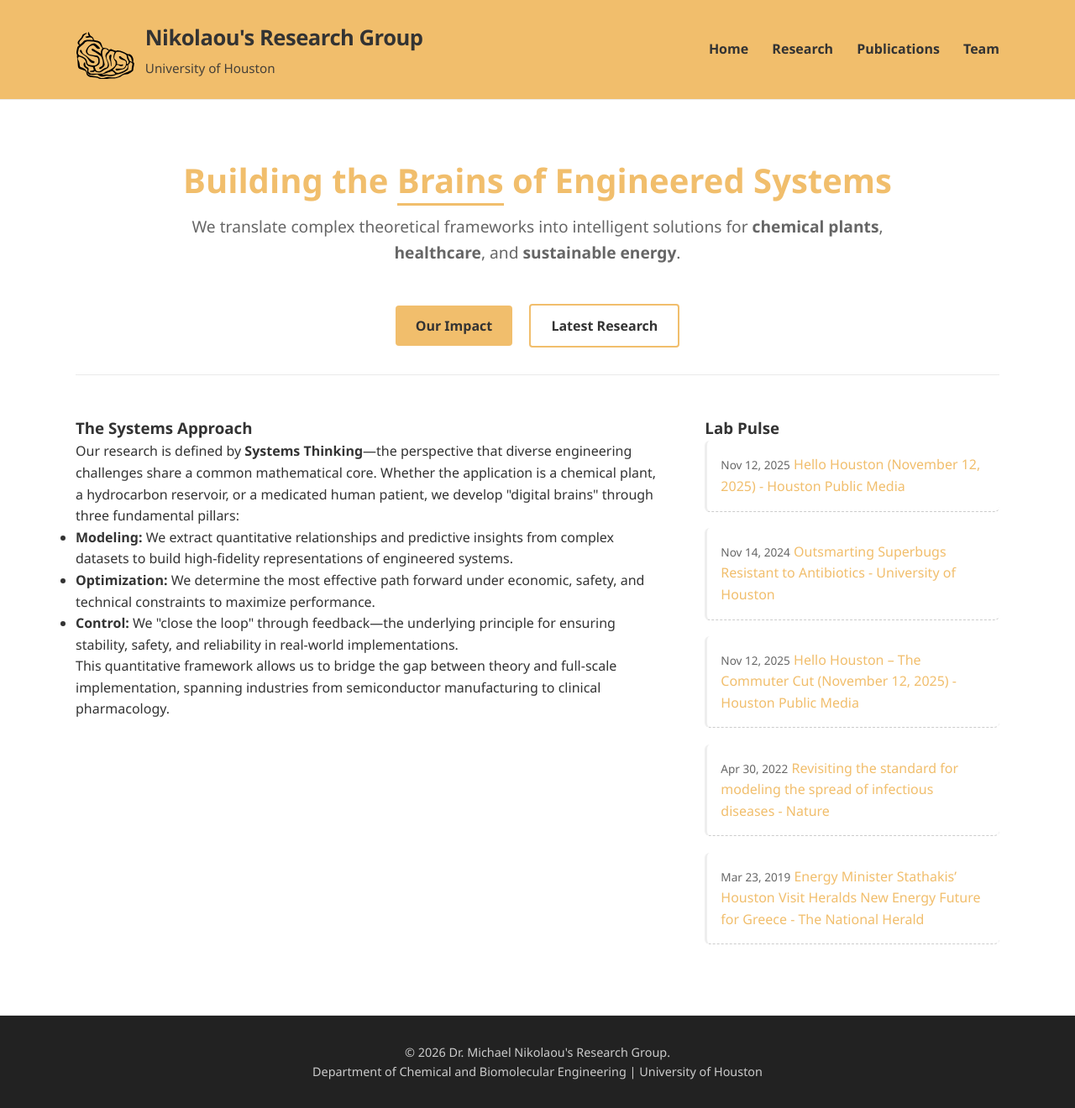
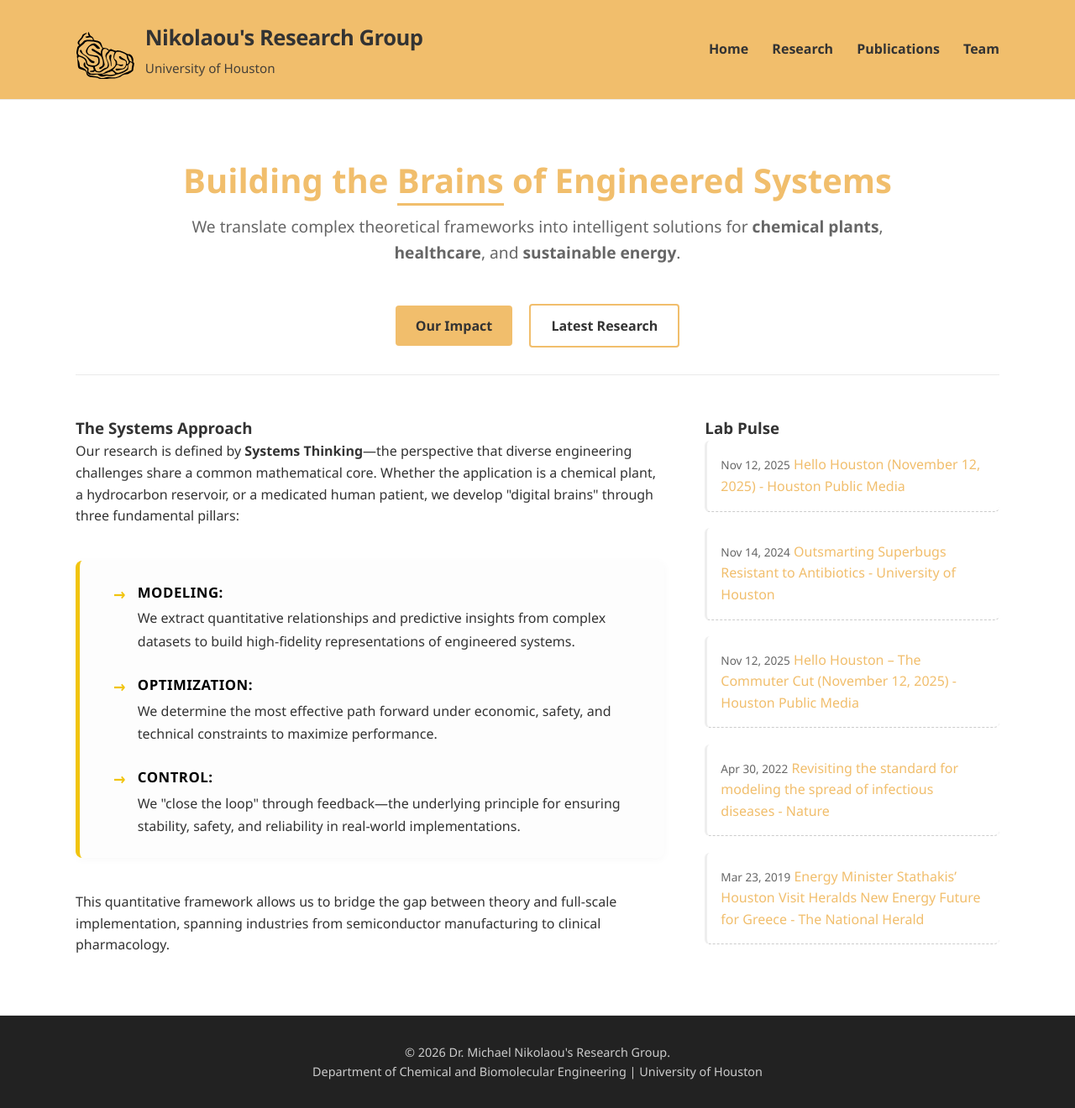
Before and after one commit to GALGAT/nikolaou-lab, a Jekyll site: the page built from index.html, in a window 1280 px wide. Shown: the whole page at 84% size. Built offline with Jekyll 4.4.1, drawn with Linux system fonts in a browser that asks for light colours.

Commit message:
Update style.css

```diff
--- a/css/style.css
+++ b/css/style.css
@@ -399,3 +399,56 @@ footer {
 .news-card:hover {
     border-left-color: var(--theme-color);
 }
+/* Pillars Container - Modern Sidebar style */
+.pillars-container {
+    background: #fdfdfd;
+    padding: 1.5rem 2.5rem;
+    border-radius: 8px;
+    border-left: 5px solid #f1c40f; /* Lab gold theme */
+    margin: 2.5rem 0;
+    box-shadow: 0 2px 10px rgba(0,0,0,0.03);
+}
+
+.pillar-bullets {
+    list-style: none;
+    padding: 0;
+    margin: 0;
+}
+
+.pillar-bullets li {
+    font-size: 1rem;
+    line-height: 1.7;
+    margin-bottom: 1.5rem;
+    padding-left: 1.8rem;
+    position: relative;
+    transition: all 0.3s ease;
+}
+
+.pillar-bullets li:last-child {
+    margin-bottom: 0;
+}
+
+/* Custom Marker - The Arrow Icon */
+.pillar-bullets li::before {
+    content: "→";
+    position: absolute;
+    left: 0;
+    color: #f1c40f; /* Theme color */
+    font-weight: bold;
+    font-size: 1.2rem;
+}
+
+/* Interactivity: Sublte lift on hover */
+.pillar-bullets li:hover {
+    transform: translateX(8px);
+    color: #000;
+}
+
+.pillar-bullets li strong {
+    color: #000;
+    font-size: 1.05rem;
+    display: block; /* Moves the description to a new line for cleaner reading */
+    margin-bottom: 0.2rem;
+    text-transform: uppercase;
+    letter-spacing: 0.5px;
+}
```
